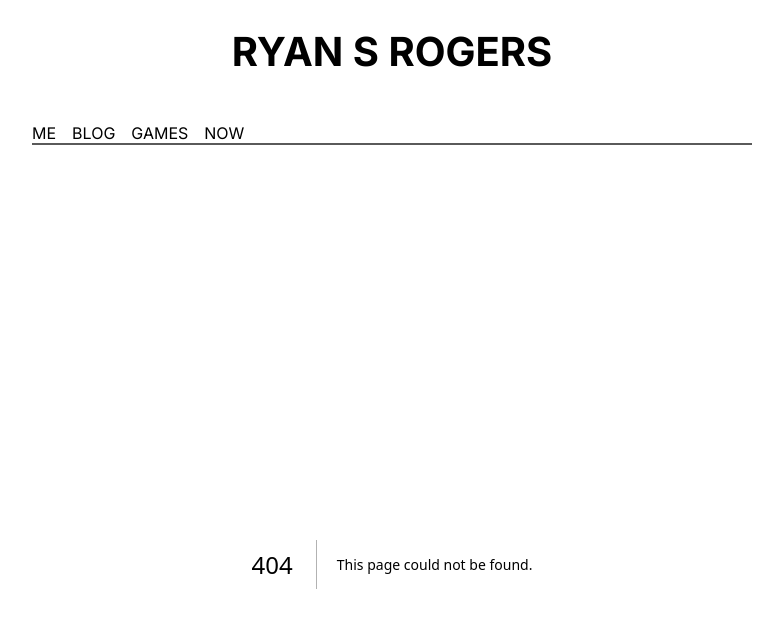
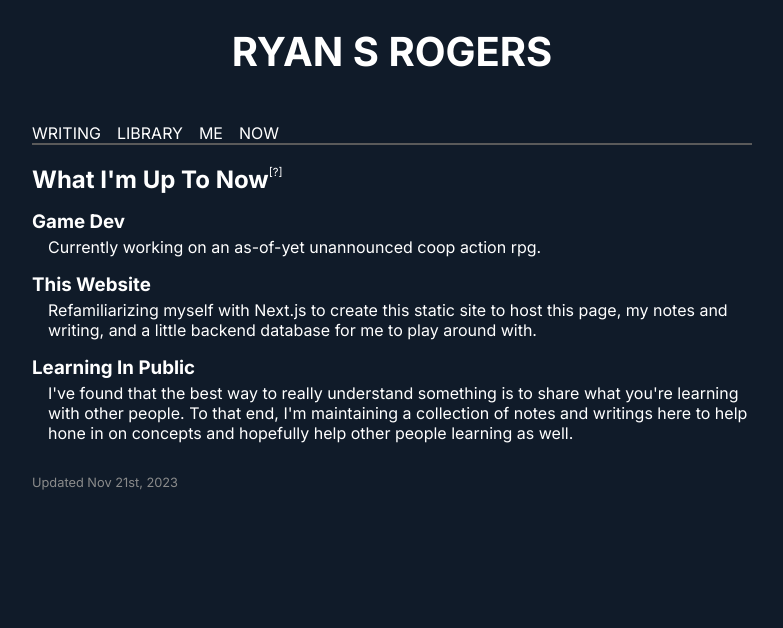
Before and after one commit to realryanrogers/ryrov3, a Next.js app: page /now in a window 1280 px wide. Before the commit this address had no page. Shown: the top 628 px of the page, without its empty margins (248-1031 px from the left). Built offline with nearby package versions, Linux system fonts and the light colour scheme.

Commit message:
Adding more pages

```diff
--- a/src/app/_header.tsx
+++ b/src/app/_header.tsx
@@ -1,3 +1,5 @@
+import Link from "next/link";
+
 const SiteHeader = () => {
     return (
         <>
@@ -8,10 +10,10 @@ const SiteHeader = () => {
             </div>
             <div id="navbar" className="header-navbar">
                 <ul id="navbar-list" className="nav-list">
-                    <li className="nav-item">Me</li>
-                    <li className="nav-item">Blog</li>
-                    <li className="nav-item">Games</li>
-                    <li className="nav-item">Now</li>
+                    <li className="nav-item"><Link href="/posts">Writing</Link></li>
+                    <li className="nav-item"><Link href="/library">Library</Link></li>
+                    <li className="nav-item"><Link href="/about">Me</Link></li>
+                    <li className="nav-item"><Link href="/now">Now</Link></li>
                 </ul>
             </div>
         </>
--- a/src/app/globals.css
+++ b/src/app/globals.css
@@ -14,7 +14,13 @@
 body {
   margin: 0;
   padding-inline: 1rem;
-  background-color: #fff;
+  background-color: rgb(16, 27, 41);
+  color: white;
+}
+
+body a {
+  color: white;
+  text-decoration: none;
 }
 
 h1 {
@@ -33,7 +39,7 @@ h1 {
 
 .header-title a, .header-title a:visited {
   text-decoration: none;
-  color:black;
+  color:white;
   text-transform: uppercase;
 }
 
@@ -43,7 +49,7 @@ h1 {
   padding-block: 1.25rem;
   position: sticky;
   top: 0;
-  background-color: white;
+  background-color: rgb(16, 27, 41);
 }
 
 .header-navbar:after {
@@ -56,7 +62,6 @@ h1 {
   list-style: none;
   display: inline;
   padding: 0;
-
 }
 
 .nav-item {
@@ -64,3 +69,42 @@ h1 {
   margin-right: 1rem;
   text-transform: uppercase;
 }
+
+.postPreview {
+  color:white;
+}
+
+.postPreview:hover {
+  color:#528bd3;
+}
+
+.inlineDiv {
+  margin-bottom: 1rem;
+}
+
+.inlineDiv h2 {
+  display:inline;
+  vertical-align: top;
+}
+
+.inlineDiv text {
+  font-size: .7rem;
+  vertical-align: top;
+}
+
+.nowContainer p {
+  margin-top: 0;
+  margin-left: 1rem;
+}
+
+.nowContainer h3 {
+  padding: 0;
+  margin-block: .25rem;
+}
+
+.updated {
+  color: rgb(138, 139, 139);
+    font-size: 0.8rem;
+    margin: auto;
+    padding-top:1rem;
+}
--- /dev/null
+++ b/src/app/now/page.tsx
@@ -0,0 +1,29 @@
+import Link from "next/link";
+
+const NowPage = () => {
+    return (
+        <div className = "nowContainer">
+            <div className="inlineDiv">
+                <h2>What I'm Up To Now</h2><Link href="https://nownownow.com/about"><text>[?]</text></Link>
+            </div>
+            <h3>Game Dev</h3>
+            <p>
+                Currently working on an as-of-yet unannounced coop action rpg.
+            </p>
+            <h3>This Website</h3>
+            <p>
+                Refamiliarizing myself with Next.js to create this static site to host this page, my notes and writing, and a little backend database for me to play around with.
+            </p>
+            <h3>Learning In Public</h3>
+            <p>
+                I've found that the best way to really understand something is to share what you're learning with other people.
+                To that end, I'm maintaining a collection of notes and writings here to help hone in on concepts and hopefully help other people learning as well.
+            </p>
+            <div className="updated">
+                Updated Nov 21st, 2023
+            </div>
+        </div>
+    )
+}
+
+export default NowPage;
--- a/src/app/page.tsx
+++ b/src/app/page.tsx
@@ -12,7 +12,9 @@ const HomePage = () => {
 
   const postMetaData = getPostMetaData();
   const postPreviews = postMetaData.map((post) => (
+
     <PostPreview key={post.slug} {...post} />
+
   ))
 
   return(
--- a/src/components/PostMetaData.ts
+++ b/src/components/PostMetaData.ts
@@ -1,7 +1,8 @@
-export interface PostMetaData {
+export type PostMetaData = {
     title: string;
     date: string;
     subtitle: string;
+    tags: string[];
     type: string;
     slug: string;
 }
--- a/src/components/PostPreview.tsx
+++ b/src/components/PostPreview.tsx
@@ -4,10 +4,10 @@ import { PostMetaData } from "./PostMetaData";
 const PostPreview = (props: PostMetaData) => {
     return (
         <div>
-            <Link href={`posts/${props.slug}`}>
+            <Link href={`posts/${props.slug}`} className="postPreview">
                 <h2>{props.title}</h2>
             </Link>
-            <p>{props.subtitle}</p>
+            <p>{props.tags}</p>
 
         </div>
     )
--- a/src/components/getPostMetaData.ts
+++ b/src/components/getPostMetaData.ts
@@ -14,6 +14,7 @@ const getPostMetaData = (): PostMetaData[] => {
         title: matterResult.data.title,
         date: matterResult.data.date,
         subtitle: matterResult.data.subtitle,
+        tags: matterResult.data.tags,
         slug: fileName.replace(".md", ""),
         type: matterResult.data.type
       }
```
Also changed, not shown: src/app/about/page.tsx (added, +22 -0 lines), src/app/library/page.tsx (added, +9 -0 lines), src/app/posts/page.tsx (added, +9 -0 lines), src/posts/post3.md (+5 -2 lines).
